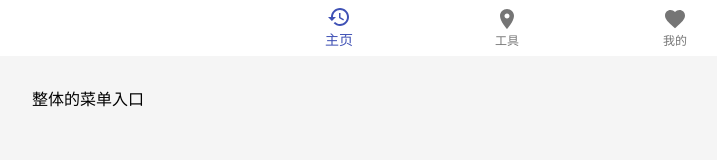
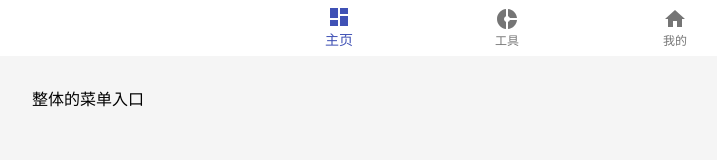
Before and after one commit to Anddd7/strong-psychological-web, a React (Create React App) app: page / in a window 1280 px wide. Shown: the top 160 px of the page, without its empty margins (133-850 px from the left). Built offline with nearby package versions, Linux system fonts and the light colour scheme.

Commit message:
version 1.3.1 update icon

```diff
--- a/src/App.js
+++ b/src/App.js
@@ -7,11 +7,13 @@ import {
 } from "react-router-dom";
 import BottomNavigation from "@material-ui/core/BottomNavigation";
 import BottomNavigationAction from "@material-ui/core/BottomNavigationAction";
-import RestoreIcon from "@material-ui/icons/Restore";
-import FavoriteIcon from "@material-ui/icons/Favorite";
-import LocationOnIcon from "@material-ui/icons/LocationOn";
 import Container from "@material-ui/core/Container";
 import { makeStyles } from "@material-ui/core/styles";
+
+import DashboardIcon from "@material-ui/icons/Dashboard";
+import HomeIcon from "@material-ui/icons/Home";
+import DonutSmallIcon from "@material-ui/icons/DonutSmall";
+
 import FatePlate from "./pages/FatePlate";
 
 const useStyles = makeStyles({
@@ -62,16 +64,20 @@ function Header() {
   return (
     <div className={classes.header}>
       <BottomNavigation value={value} onChange={handleChange} showLabels>
-        <BottomNavigationAction label="主页" value="/" icon={<RestoreIcon />} />
+        <BottomNavigationAction
+          label="主页"
+          value="/"
+          icon={<DashboardIcon />}
+        />
         <BottomNavigationAction
           label="工具"
           value="/tools"
-          icon={<LocationOnIcon />}
+          icon={<DonutSmallIcon />}
         />
         <BottomNavigationAction
           label="我的"
           value="/home"
-          icon={<FavoriteIcon />}
+          icon={<HomeIcon />}
         />
       </BottomNavigation>
     </div>
```
